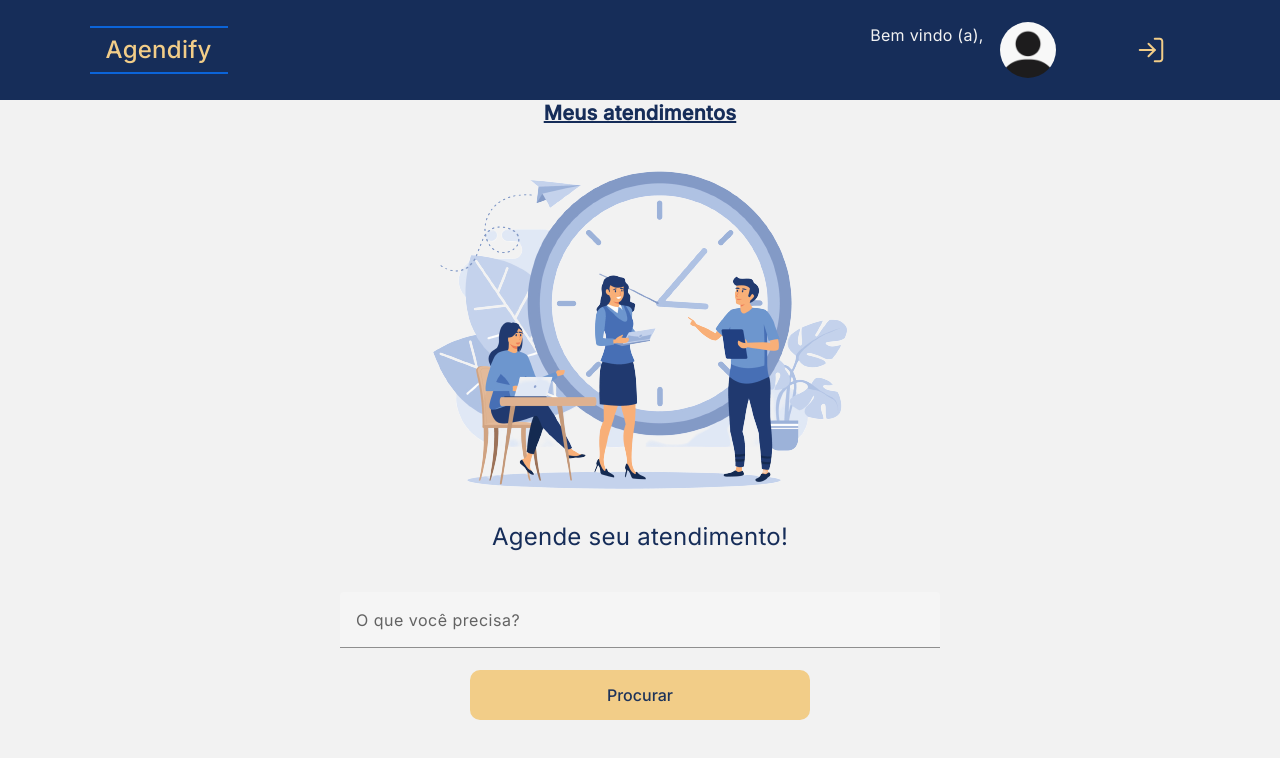
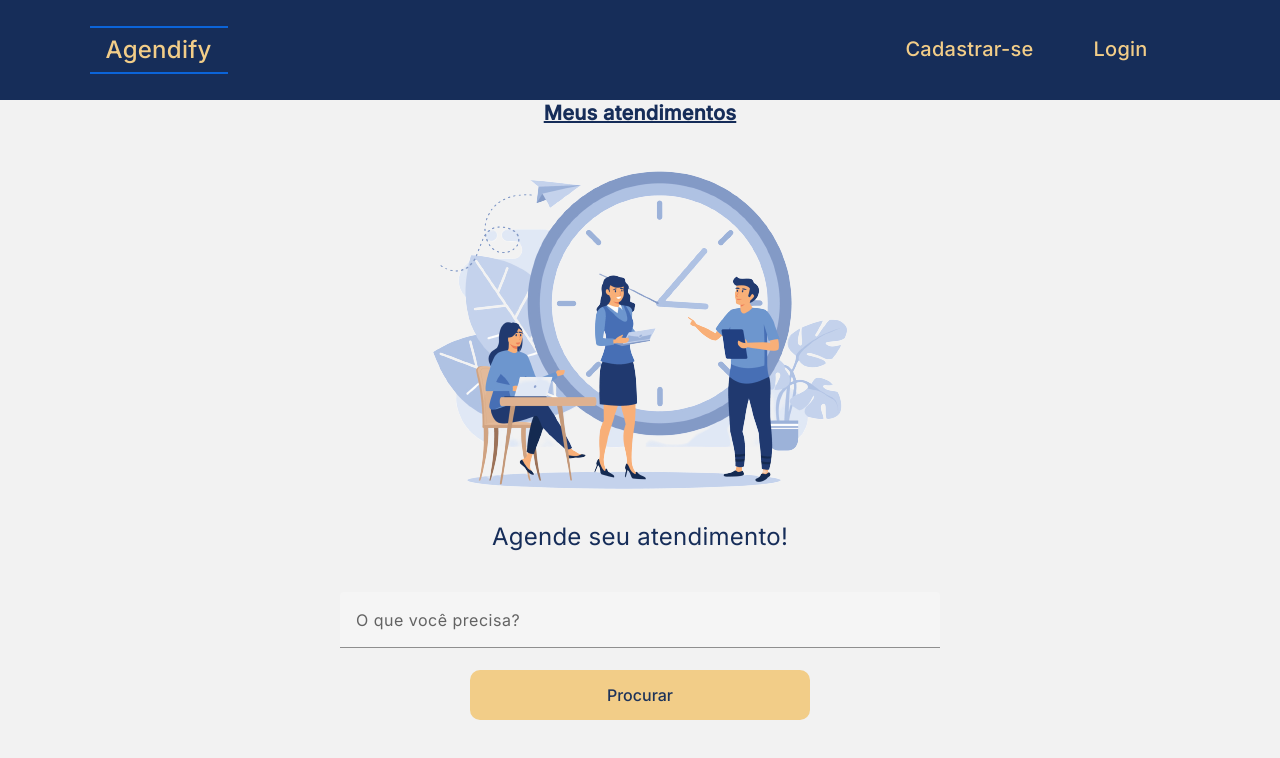
Before and after one commit to MarcosMart1ns/Agendify, an Angular app in the folder frontend/: page /#/ in a window 1280 px wide. Shown: the top 758 px of the page. Built offline with nearby package versions, Linux system fonts and the light colour scheme; sample sign-in values are in the browser's storage.

Commit message:
Ajustes na navbar exibir corretamente o usuario logado

```diff
--- a/frontend/src/app/components/navbar/navbar.component.css
+++ b/frontend/src/app/components/navbar/navbar.component.css
@@ -8,7 +8,7 @@
   justify-content: center;
 }
 
-.non-logged-nav-bar {
+.navbar-container {
   height: 100px;
   width: 100%;
   align-items: stretch;
--- a/frontend/src/app/components/navbar/navbar.component.html
+++ b/frontend/src/app/components/navbar/navbar.component.html
@@ -1,28 +1,21 @@
+<!-- Default -->
+
 <!-- NavBar apresentada na tela inicial sem usuário logado -->
-<div  *ngIf="mode==='non-logged'" class="non-logged-nav-bar">
-
+<div  *ngIf="!backButton">
+  <div *ngIf="!user" class="navbar-container">
     <div class="logo-container">
-    <app-logo-component></app-logo-component>
+      <app-logo-component *ngIf="showLogo"></app-logo-component>
     </div>
 
     <div class="links-container">
       <app-nav-bar-link buttonName="Cadastrar-se" url="/signup"></app-nav-bar-link>
       <app-nav-bar-link buttonName="Login" url="/login"></app-nav-bar-link>
     </div>
-
-</div>
-<!-- NavBar apresentada forada tela inicial sem usuário logado, com botão voltar -->
-<div *ngIf="mode==='non-logged-back'" class="signup-login-nav-bar">
-  <a (click)="window.history.back()" style="text-decoration: none;margin: 2%">
-    <img src="./assets/images/back.svg" alt="">
-  </a>
-  <app-logo-component></app-logo-component>
   </div>
 
-<!--NavBar quando usuário está logado-->
-<div *ngIf="mode==='logged-home'" class="non-logged-nav-bar">
+  <div *ngIf="user" class="navbar-container">
     <div class="logo-container">
-    <app-logo-component></app-logo-component>
+      <app-logo-component *ngIf="showLogo"></app-logo-component>
     </div>
 
     <div class="links-container">
@@ -30,15 +23,26 @@
     </div>
   </div>
 
-<!--NavBar quando usuário está logado e com botão voltar -->
+</div>
 
-<div *ngIf="mode==='logged-home-back'" class="non-logged-nav-bar">
+<!-- NavBar apresentada fora da tela inicial com botão voltar -->
+
+<div *ngIf="backButton" class="signup-login-nav-bar">
+
+  <div *ngIf="!user" class="signup-login-nav-bar">
+    <a (click)="window.history.back()" style="text-decoration: none;margin: 2%">
+      <img src="./assets/images/back.svg" alt="">
+    </a>
+    <app-logo-component *ngIf="showLogo"></app-logo-component>
+  </div>
+
+  <div *ngIf="user" class="navbar-container">
     <div style="text-decoration: none;margin: 2%">
       <a (click)="window.history.back()" style="text-decoration: none;margin-right: 2%">
         <img src="./assets/images/back.svg" alt="">
       </a>
       <div class="logo-container">
-      <app-logo-component></app-logo-component>
+        <app-logo-component *ngIf="showLogo"></app-logo-component>
       </div>
     </div>
 
@@ -46,3 +50,5 @@
       <app-logged-user-nav-bar [activeUser]="user"></app-logged-user-nav-bar>
     </div>
   </div>
+
+</div>
--- a/frontend/src/app/components/navbar/navbar.component.ts
+++ b/frontend/src/app/components/navbar/navbar.component.ts
@@ -3,9 +3,9 @@ import {Cliente} from "../../model/response/Cliente";
 import {Estabelecimento} from "../../model/response/Estabelecimento";
 
 @Component({
-    selector: 'app-navbar',
-    templateUrl: './navbar.component.html',
-    styleUrls: ['./navbar.component.css']
+  selector: 'app-navbar',
+  templateUrl: './navbar.component.html',
+  styleUrls: ['./navbar.component.css']
 })
 export class NavbarComponent {
   @Input() mode: string = '';
@@ -13,6 +13,12 @@ export class NavbarComponent {
   @Input()
   user!: Cliente | Estabelecimento;
 
+  @Input()
+  backButton: boolean = false;
+
+  @Input()
+  showLogo:boolean = true;
+
 
   protected readonly window = window;
 }
--- a/frontend/src/app/pages/profile-edit-page/profile-edit-page.component.html
+++ b/frontend/src/app/pages/profile-edit-page/profile-edit-page.component.html
@@ -1,4 +1,4 @@
-<app-navbar [mode]="'non-logged-back'" [user]="userDetails"></app-navbar>
+<app-navbar [backButton]="true" [showLogo]="false"></app-navbar>
 
 <main class="form">
   <img class="avatar-img" src="{{profileImgUrl}}" alt="">
--- a/frontend/src/app/pages/search-home-page/search-home-page.component.html
+++ b/frontend/src/app/pages/search-home-page/search-home-page.component.html
@@ -1,6 +1,5 @@
 <main>
-  <app-navbar *ngIf="!isUserLogged" mode="non-logged"></app-navbar>
-  <app-navbar *ngIf="isUserLogged" mode="logged-home"></app-navbar>
+  <app-navbar [user]="loggedUser" [backButton]="false"></app-navbar>
   <a *ngIf="isUserLogged" [routerLink]="'/home'" class="my-appointments">Meus atendimentos</a>
     <div>
         <img src="./assets/images/homeimg.svg" alt="Bem vindo! Escreva abaixo o que procuras">
--- a/frontend/src/app/pages/search-home-page/search-home-page.component.ts
+++ b/frontend/src/app/pages/search-home-page/search-home-page.component.ts
@@ -1,5 +1,10 @@
-import {Component, OnInit} from '@angular/core';
+import {Component} from '@angular/core';
 import {AuthorizationService} from "../../services/authorization.service";
+import {Cliente} from "../../model/response/Cliente";
+import {HttpErrorResponse} from "@angular/common/http";
+import {Estabelecimento} from "../../model/response/Estabelecimento";
+import {ClienteService} from "../../services/cliente.service";
+import {EstabelecimentoService} from "../../services/estabelecimento.service";
 
 @Component({
   selector: 'app-search-home-page',
@@ -9,8 +14,39 @@ import {AuthorizationService} from "../../services/authorization.service";
 export class SearchHomePageComponent {
 
   isUserLogged:boolean = false;
+  loggedUser!:Cliente | Estabelecimento;
 
-  constructor(private authService:AuthorizationService) {
+  constructor(
+    private authService:AuthorizationService,
+    private estabelecimentoService: EstabelecimentoService,
+    private clienteService: ClienteService,
+    ) {
     this.isUserLogged = this.authService.isUserLogged();
+
+    if (this.authService.isUserLogged()) {
+      if (this.authService.getActiveSession().tipo == 1) {
+        this.clienteService.getClienteLogado(this.authService.getActiveSession().id)
+          .subscribe(
+            (response: Cliente) => {
+              this.loggedUser = response;
+            },
+            (error: HttpErrorResponse) => {
+              this.authService.logoutUser();
+            }
+          );
+      }
+
+      if (this.authService.getActiveSession().tipo == 2) {
+        this.estabelecimentoService.getEstabelecimentoLogado(this.authService.getActiveSession().id)
+          .subscribe(
+            (response: Estabelecimento) => {
+              this.loggedUser = response;
+            },
+            (error: HttpErrorResponse) => {
+              this.authService.logoutUser();
+            }
+          );
+      }
+    }
   }
 }
--- a/frontend/src/app/pages/search-results-page/search-results-page.component.html
+++ b/frontend/src/app/pages/search-results-page/search-results-page.component.html
@@ -1,5 +1,5 @@
 <main>
-  <app-navbar mode='logged-home-back'></app-navbar>
+  <app-navbar [backButton]="true" [user]="loggedUser" ></app-navbar>
   <main style="margin:40px">
     <h1>
       Agende seu atendimento!
--- a/frontend/src/app/pages/search-results-page/search-results-page.component.ts
+++ b/frontend/src/app/pages/search-results-page/search-results-page.component.ts
@@ -7,6 +7,10 @@ import {MatDialog} from "@angular/material/dialog";
 import {
   EstabelecimentoDetailsDialogComponent
 } from "../../components/estabelecimento-details-dialog/estabelecimento-details-dialog.component";
+import {Cliente} from "../../model/response/Cliente";
+import {HttpErrorResponse} from "@angular/common/http";
+import {AuthorizationService} from "../../services/authorization.service";
+import {ClienteService} from "../../services/cliente.service";
 
 @Component({
   selector: 'app-search-results-page',
@@ -17,12 +21,41 @@ export class SearchResultsPageComponent implements OnInit {
 
   queryText!: string
   estabelecimentoList!: Estabelecimento[];
+  loggedUser!: Cliente | Estabelecimento;
 
   constructor(
     private route: ActivatedRoute,
     private estabelecimentoService: EstabelecimentoService,
-    public dialog: MatDialog
+    public dialog: MatDialog,
+    private authService: AuthorizationService,
+    private clienteService: ClienteService,
   ) {
+
+    if (this.authService.isUserLogged()) {
+      if (this.authService.getActiveSession().tipo == 1) {
+        this.clienteService.getClienteLogado(this.authService.getActiveSession().id)
+          .subscribe(
+            (response: Cliente) => {
+              this.loggedUser = response;
+            },
+            (error: HttpErrorResponse) => {
+              this.authService.logoutUser();
+            }
+          );
+      }
+
+      if (this.authService.getActiveSession().tipo == 2) {
+        this.estabelecimentoService.getEstabelecimentoLogado(this.authService.getActiveSession().id)
+          .subscribe(
+            (response: Estabelecimento) => {
+              this.loggedUser = response;
+            },
+            (error: HttpErrorResponse) => {
+              this.authService.logoutUser();
+            }
+          );
+      }
+    }
   }
 
   ngOnInit(): void {
--- a/frontend/src/app/pages/sign-up-page/sign-up-page.component.html
+++ b/frontend/src/app/pages/sign-up-page/sign-up-page.component.html
@@ -1,4 +1,4 @@
-<app-navbar mode="non-logged-back"></app-navbar>
+<app-navbar [backButton]="true"></app-navbar>
 <main>
   <div class="form-container">
 
--- a/frontend/src/app/pages/user-home/user-home.component.html
+++ b/frontend/src/app/pages/user-home/user-home.component.html
@@ -1,4 +1,4 @@
-<app-navbar [mode]="'logged-home'" [user]="loggedUser"></app-navbar>
+<app-navbar [backButton]="false" [user]="loggedUser"></app-navbar>
 <main>
   <a [routerLink]="'/'" >Agende um atendimento</a>
   <h1>Meus horários agendados</h1>
```
Lines whose indentation alone changed are shown as unchanged.
